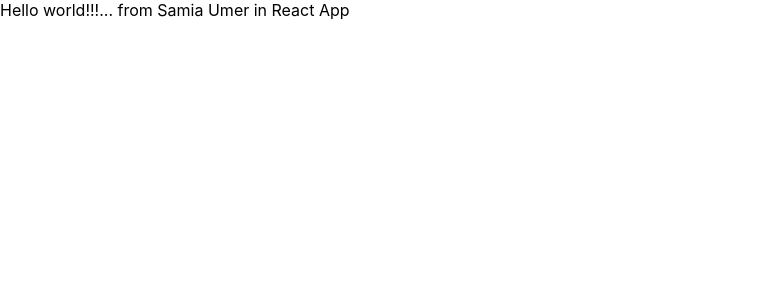
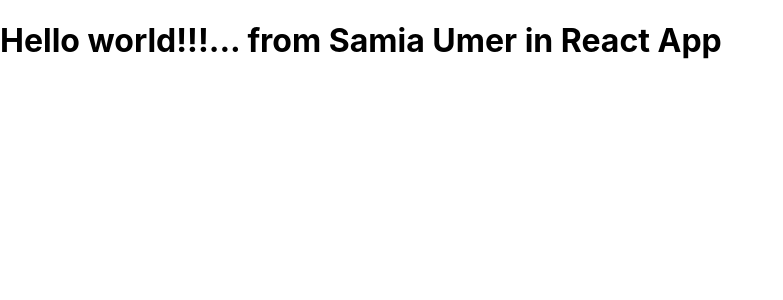
Before and after one commit to SamiaUmer/myproj2.., a React (Create React App) app: page / in a window 1280 px wide. Shown: the top 300 px of the page, without its empty margins (0-783 px from the left). Built offline with nearby package versions, Linux system fonts and the light colour scheme.

Commit message:
update app.js

```diff
--- a/src/App.js
+++ b/src/App.js
@@ -4,7 +4,7 @@
 function App() {
   return (
     <div>
-      Hello world!!!... from Samia Umer in React App
+      <h1>Hello world!!!... from Samia Umer in React App</h1>
     </div>
   );
 }
```
